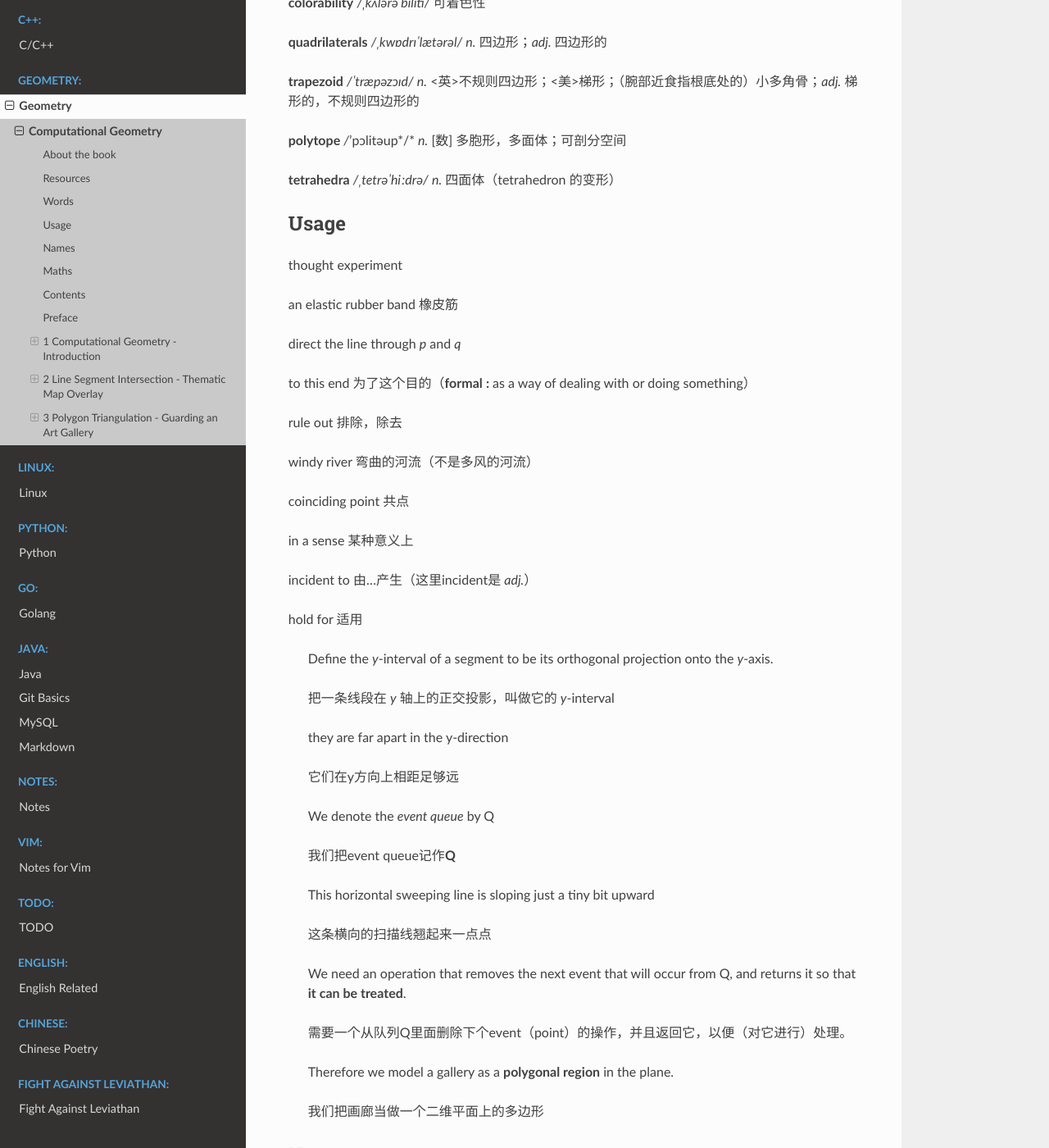
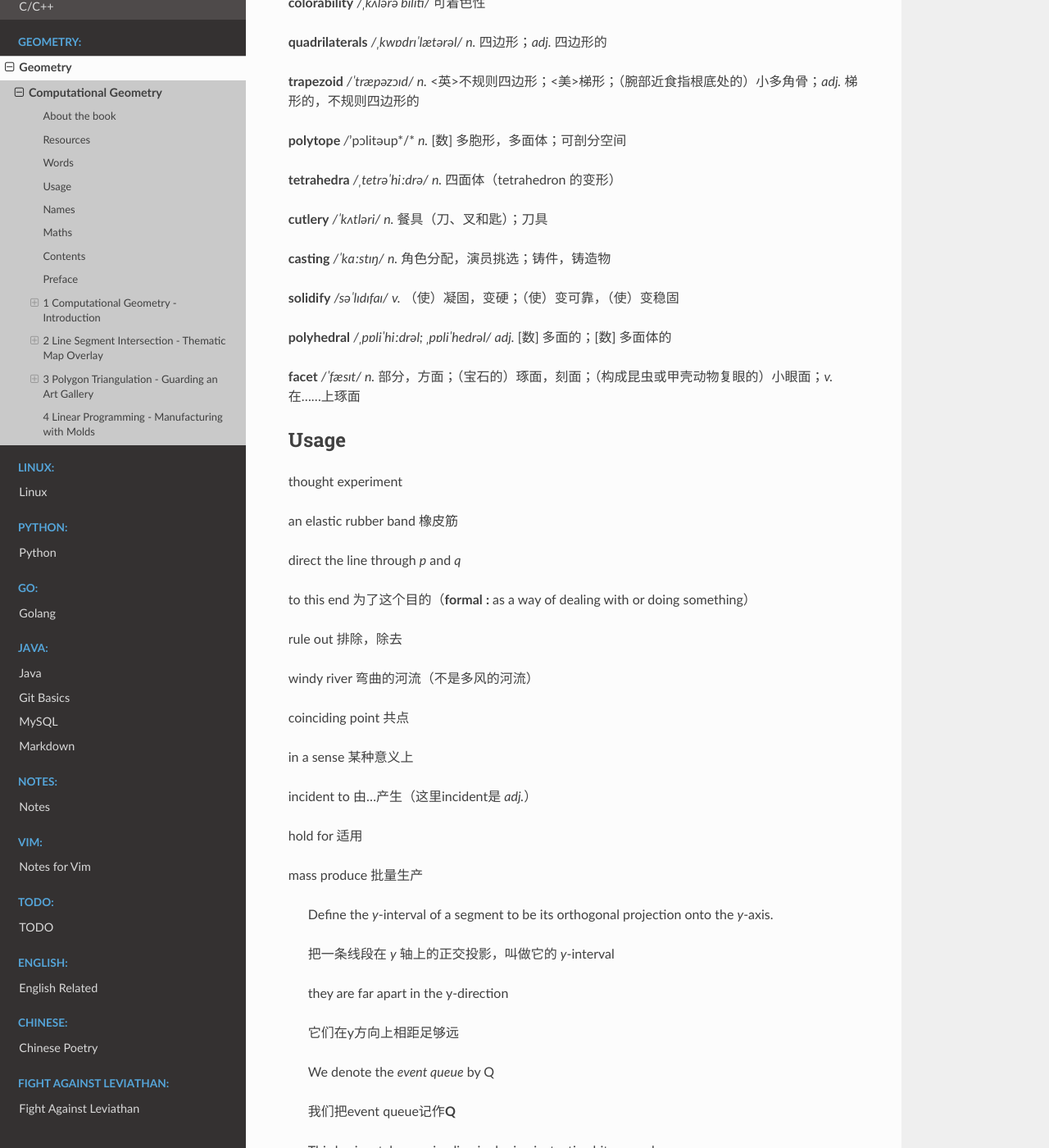
Before and after one commit to Pyrad/pyradnotes, a Sphinx documentation site: the page built from source/Geometry/ComputationalGeometryAA3rd.md, in a window 1280 px wide and 1400 px high, scrolled down 2400 px. Shown: the whole window at 82% size. Built offline with Sphinx 7.4.7 and the Read the Docs theme 2.0.0, drawn with Linux system fonts in a browser that asks for light colours; some of the changed text lies outside the part shown.

Commit message:
CGAA3 Start chapter 4

```diff
--- a/source/Geometry/ComputationalGeometryAA3rd.md
+++ b/source/Geometry/ComputationalGeometryAA3rd.md
@@ -110,6 +110,20 @@
 
 **tetrahedra** */*ˌtetrəˈhiːdrə*/* *n.* 四面体（tetrahedron 的变形）
 
+**cutlery** */*ˈkʌtləri*/* *n.* 餐具（刀、叉和匙）；刀具
+
+**casting** */*ˈkɑːstɪŋ*/* *n.* 角色分配，演员挑选；铸件，铸造物
+
+**solidify** */*səˈlɪdɪfaɪ*/* *v.* （使）凝固，变硬；（使）变可靠，（使）变稳固
+
+**polyhedral** */*ˌpɒliˈhiːdrəl; ˌpɒliˈhedrəl*/* *adj.* [数] 多面的；[数] 多面体的
+
+**facet** */*ˈfæsɪt*/* *n.* 部分，方面；（宝石的）琢面，刻面；（构成昆虫或甲壳动物复眼的）小眼面；*v.* 在……上琢面
+
+
+
+
+
 
 
 ## Usage
@@ -133,6 +147,8 @@
 incident to 由...产生（这里incident是 *adj.*）
 
 hold for 适用
+
+mass produce 批量生产
 
 
 
@@ -1345,3 +1361,19 @@
 [Latex数学字体](https://zhuanlan.zhihu.com/p/556258509)
 
 [MathJax的基本使用](https://www.cnblogs.com/mqingqing123/p/12711372.html)
+
+
+
+
+
+
+
+## 4 Linear Programming - Manufacturing with Molds
+
+本章引言部分通过塑料或铁器（合金）的铸造，引出了本章需要探讨的话题：对一个给定的铸件（casting），是否存在这样的模具（mold）使得铸件能够从中移出？
+
+为了方便本章的讨论， 我们把要讨论的情况做了以下的几项限定。
+
+- 我们假定物件（铸件）是多面体（polyhedral）
+- 我们只考虑模具只有一个整体部件组成，不是由多个部件组成。
+- 我们只允许通过一次单独的变换，把铸件从模具中移出（不是旋转出来？）
```
